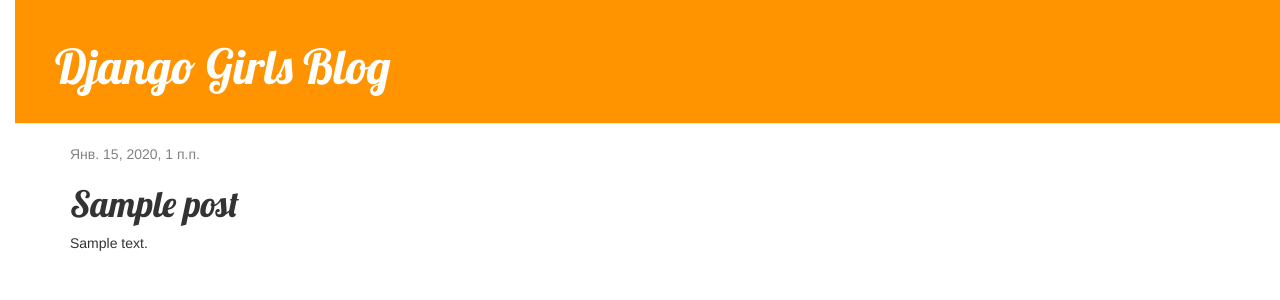
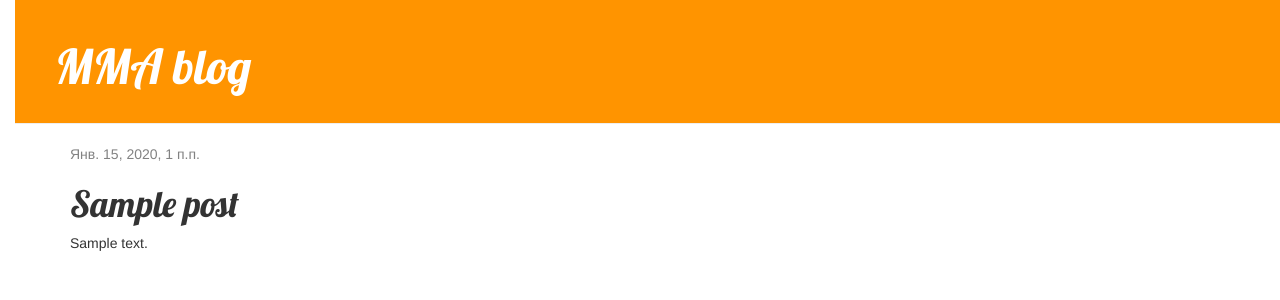
Before and after one commit to Nebelfleck2014/my-first-blog2.0, a Django app: page /post/1/ in a window 1280 px wide. Shown: the top 300 px of the page. Run offline with Django 3.2, Linux system fonts and the light colour scheme; tables that the repository leaves empty hold one stand-in row (values such as "Sample post"); some libraries are stand-ins or nearby versions.

Commit message:
A litlle change

```diff
--- a/blog/templates/blog/base.html
+++ b/blog/templates/blog/base.html
@@ -9,7 +9,7 @@
     </head>
     <body>
     <div class="page-header">
-        <h1><a href="/">Django Girls Blog</a></h1>
+        <h1><a href="/">MMA blog</a></h1>
     </div>
     <div class="content container">
         <div class="row">
```
